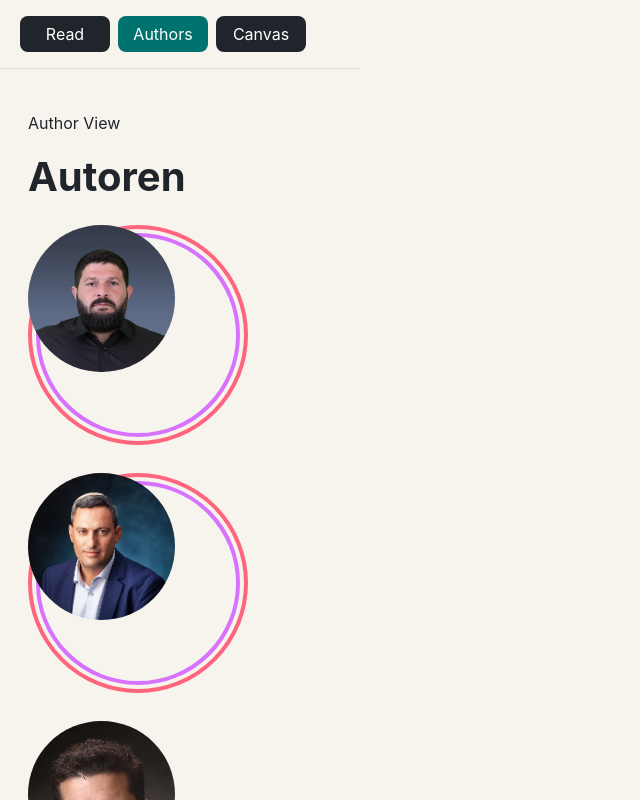
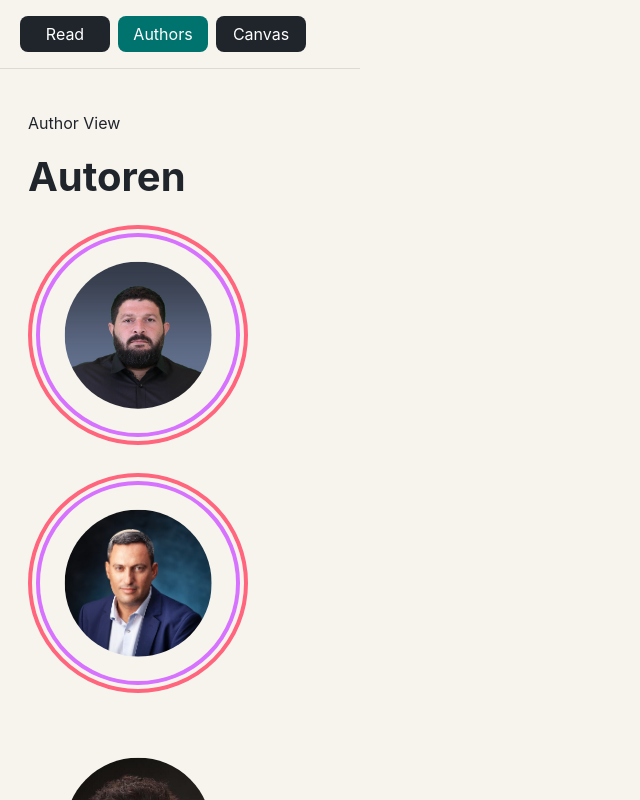
Before and after one commit to eligi9/intend, a Vue app: page / in a window 1280 px wide. Both pictures are taken after a click on the button "Authors". Shown: the top 800 px of the page, without its empty margins (0-640 px from the left). Built offline with nearby package versions, Linux system fonts and the light colour scheme.

Commit message:
Center portrait image within rings

```diff
--- a/src/components/author-portrait/AuthorPortrait.css
+++ b/src/components/author-portrait/AuthorPortrait.css
@@ -9,8 +9,7 @@
 }
 
 .author-portrait__rings,
-.author-portrait__ring,
-.author-portrait__image-shell {
+.author-portrait__ring {
   position: absolute;
   inset: 0;
   display: grid;
@@ -28,11 +27,17 @@
 }
 
 .author-portrait__image-shell {
+  position: absolute;
+  top: 50%;
+  left: 50%;
+  display: grid;
+  place-items: center;
   width: calc(180px * var(--author-portrait-scale));
   height: calc(180px * var(--author-portrait-scale));
   overflow: hidden;
   border-radius: 50%;
   background: #f0efeb;
+  transform: translate(-50%, -50%);
 }
 
 .author-portrait__image {
```
